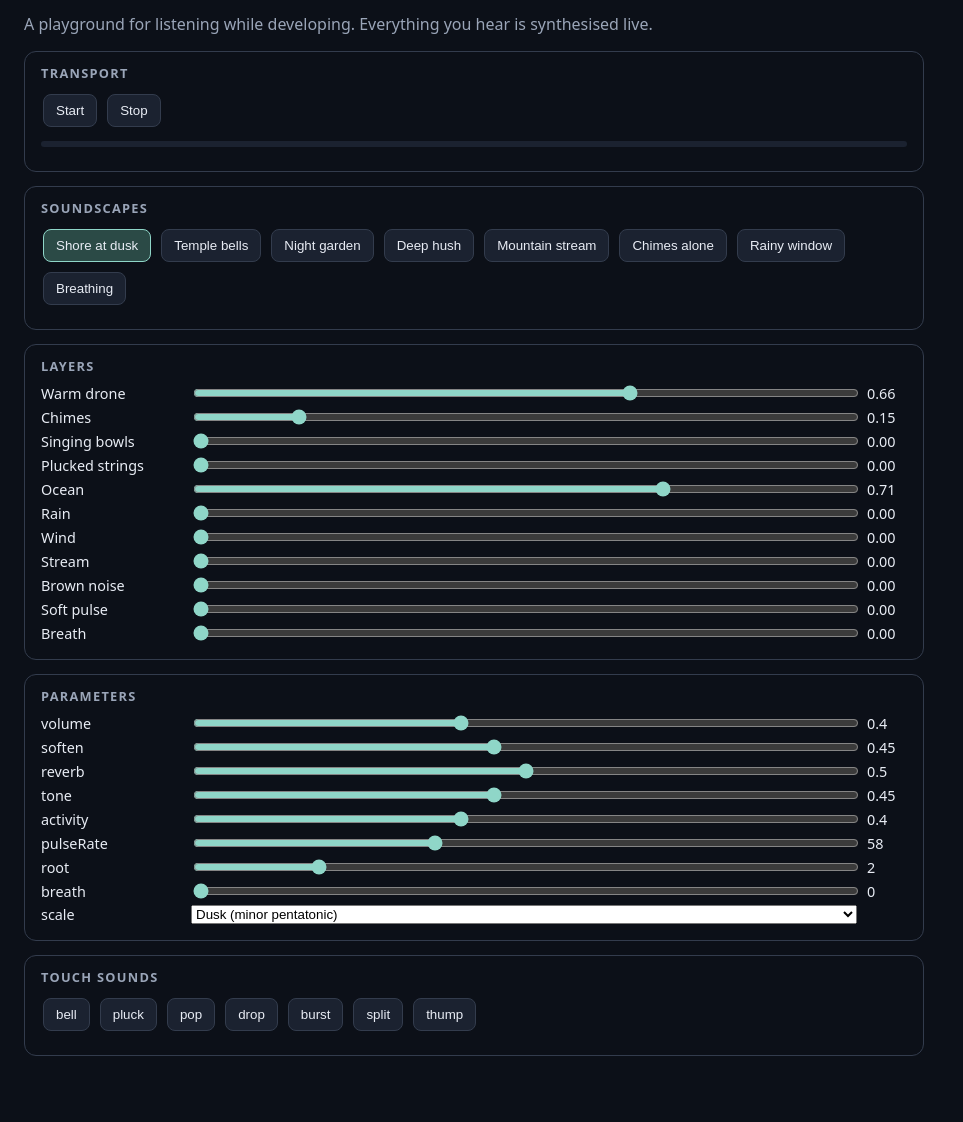
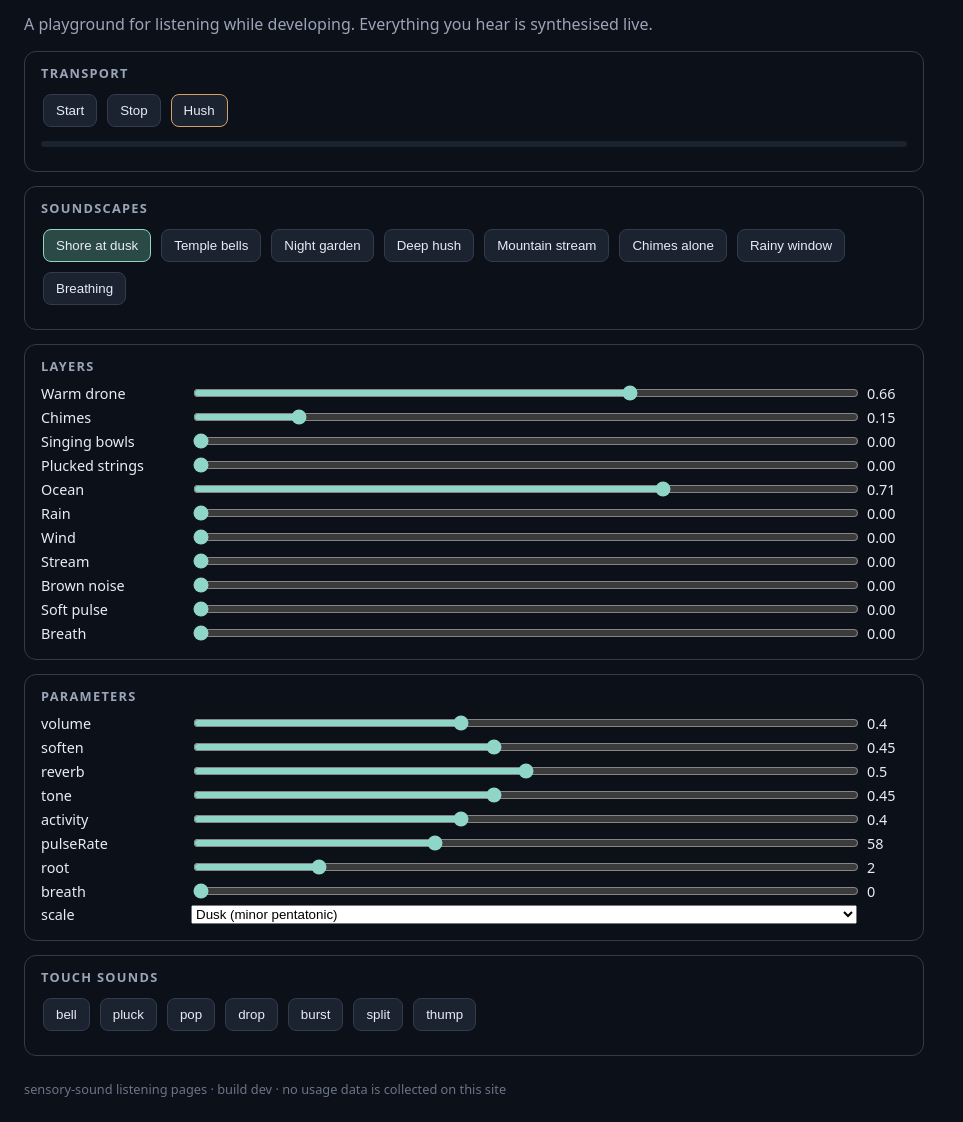
Before and after one commit to jason-chao/sensory-sound, a website built with Vite: page index.html in a window 1280 px wide. Shown: the part 70-1192 px from the top of the page, without its empty margins (0-963 px from the left). Before the commit the page ends 1164 px from the top, so only its background shows below. Built offline with nearby package versions, Linux system fonts and the light colour scheme.

Commit message:
Listening pages: a static site build of the playground, with a hush button and a build id in the footer

```diff
--- a/index.html
+++ b/index.html
@@ -3,6 +3,7 @@
   <head>
     <meta charset="utf-8" />
     <meta name="viewport" content="width=device-width, initial-scale=1" />
+    <meta name="robots" content="noindex, nofollow" />
     <title>sensory-sound playground</title>
     <style>
       body { font-family: system-ui, sans-serif; background: #0c1018; color: #e8ecf4; margin: 0; padding: 24px; max-width: 900px; }
@@ -15,6 +16,8 @@
       .meter { height: 6px; background: #1b2230; border-radius: 3px; overflow: hidden; margin: 12px 0; }
       .meter i { display: block; height: 100%; width: 0; background: #8fd6c8; }
       section { border: 1px solid #333c4d; border-radius: 12px; padding: 12px 16px; margin: 14px 0; }
+      button.hush { border-color: #d9a066; } button.hush.on { background: #4a2b2b; border-color: #e88; }
+      footer { color: #6b7488; font-size: 0.8rem; margin-top: 24px; }
       h2 { font-size: 0.8rem; text-transform: uppercase; letter-spacing: 0.1em; color: #9aa5b8; margin: 0 0 8px; }
     </style>
   </head>
--- a/package.json
+++ b/package.json
@@ -17,6 +17,7 @@
   "scripts": {
     "dev": "vite",
     "build": "tsc -p tsconfig.build.json && vite build",
+    "build:site": "vite build -c vite.site.config.ts",
     "prepare": "npm run build",
     "test": "vitest run",
     "soundcheck": "node scripts/soundcheck.mjs"
--- a/playground/main.ts
+++ b/playground/main.ts
@@ -1,4 +1,5 @@
 import { SoundEngine, LAYERS, SCALES, SOUNDSCAPES, DEFAULT_PARAMS, type TouchSound } from "../src/index";
+import { footer } from "../site/footer";
 
 const app = document.getElementById("app")!;
 const engine = new SoundEngine({ seed: 7 });
@@ -13,6 +14,9 @@ const section = (title: string, ...kids: (Node | string)[]) => el("section", {},
 // transport
 const startBtn = el("button", { textContent: "Start", onclick: async () => { await engine.start(); startBtn.classList.add("on"); } });
 const stopBtn = el("button", { textContent: "Stop", onclick: async () => { await engine.stop(); startBtn.classList.remove("on"); } });
+// hush: everything silent at once, until pressed again
+let hushed = false;
+const hushBtn = el("button", { className: "hush", textContent: "Hush", onclick: () => { hushed = !hushed; engine.setStopped(hushed); hushBtn.classList.toggle("on", hushed); hushBtn.textContent = hushed ? "Hushed: press to resume" : "Hush"; } });
 const meter = el("div", { className: "meter" }, el("i"));
 setInterval(() => { (meter.firstChild as HTMLElement).style.width = `${Math.min(100, engine.peak() * 100)}%`; }, 100);
 
@@ -50,11 +54,12 @@ const sync = () => {
 };
 
 app.append(
-  section("Transport", el("div", { className: "row" }, startBtn, stopBtn), meter),
+  section("Transport", el("div", { className: "row" }, startBtn, stopBtn, hushBtn), meter),
   section("Soundscapes", el("div", { className: "row" }, ...scapeBtns)),
   section("Layers", ...layerRows),
   section("Parameters", ...paramRows, el("label", {}, "scale", scaleSel, el("span"))),
   section("Touch sounds", el("div", { className: "row" }, ...touchBtns)),
+  footer(),
 );
 engine.applySoundscape("shore");
 sync();
--- /dev/null
+++ b/site/footer.ts
@@ -0,0 +1,8 @@
+declare const __BUILD_ID__: string;
+
+/** A line at the foot of every listening page: what is running, and that nothing is recorded. */
+export function footer(): HTMLElement {
+  const f = document.createElement("footer");
+  f.textContent = `sensory-sound listening pages · build ${__BUILD_ID__} · no usage data is collected on this site`;
+  return f;
+}
--- a/vite.config.ts
+++ b/vite.config.ts
@@ -7,5 +7,6 @@ export default defineConfig(({ command }) => ({
     sourcemap: true,
     emptyOutDir: false,
   } : undefined,
+  define: { __BUILD_ID__: JSON.stringify("dev") },
   test: { include: ["tests/**/*.test.ts"] },
 }));
```
Also changed, not shown: vite.site.config.ts (added, +13 -0 lines), 1 other file.
